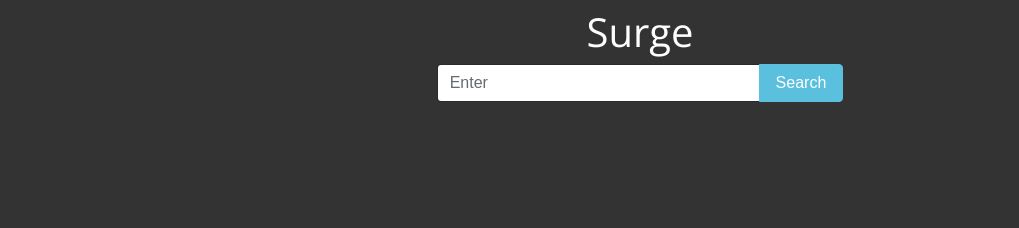
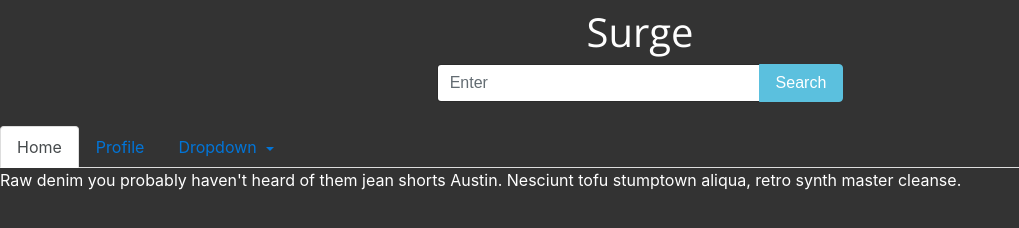
Before and after one commit to Sid-2D/YoutubeAPI, a website: page Front End/index.html in a window 1280 px wide. Shown: the whole page, without its empty margins (0-1019 px from the left). Drawn offline with nearby package versions, Linux system fonts and the light colour scheme.

Commit message:
Adding tabs design for future implementaion.

```diff
--- a/Front End/index.html
+++ b/Front End/index.html
@@ -30,6 +30,40 @@
         </div>
     </div>
     <div id="display">
+      <br>
+        <div class="bd-example bd-example-tabs" role="tabpanel">
+          <ul class="nav nav-tabs" id="myTab" role="tablist">
+            <li class="nav-item">
+              <a class="nav-link active" id="home-tab" data-toggle="tab" href="#home" role="tab" aria-controls="home" aria-expanded="true">Home</a>
+            </li>
+            <li class="nav-item">
+              <a class="nav-link" id="profile-tab" data-toggle="tab" href="#profile" role="tab" aria-controls="profile" aria-expanded="false">Profile</a>
+            </li>
+            <li class="nav-item dropdown">
+              <a class="nav-link dropdown-toggle" data-toggle="dropdown" href="#" role="button" aria-haspopup="true" aria-expanded="false">
+                Dropdown
+              </a>
+              <div class="dropdown-menu">
+                <a class="dropdown-item" id="dropdown1-tab" href="#dropdown1" role="tab" data-toggle="tab" aria-controls="dropdown1">@fat</a>
+                <a class="dropdown-item" id="dropdown2-tab" href="#dropdown2" role="tab" data-toggle="tab" aria-controls="dropdown2">@mdo</a>
+              </div>
+            </li>
+          </ul>
+          <div class="tab-content" id="myTabContent" style="color: #fff">
+            <div role="tabpanel" class="tab-pane fade active show" id="home" aria-labelledby="home-tab" aria-expanded="true">
+              <p>Raw denim you probably haven't heard of them jean shorts Austin. Nesciunt tofu stumptown aliqua, retro synth master cleanse.</p>
+            </div>
+            <div class="tab-pane fade" id="profile" role="tabpanel" aria-labelledby="profile-tab" aria-expanded="false" style="background-color: #fff">
+              <p>Food truck fixie locavore, accusamus mcsweeney's marfa nulla single-origin coffee squid. Exercitation +1 labore velit.</p>
+            </div>
+            <div class="tab-pane fade" id="dropdown1" role="tabpanel" aria-labelledby="dropdown1-tab">
+              <p>Etsy mixtape wayfarers, ethical wes anderson tofu before they sold out mcsweeney's organic lomo retro fanny pack lo-fi farm-to-table readymade.</p>
+            </div>
+            <div class="tab-pane fade" id="dropdown2" role="tabpanel" aria-labelledby="dropdown2-tab">
+              <p>Trust fund seitan letterpress, keytar raw denim keffiyeh etsy art party before they sold out master cleanse gluten-free squid scenester.</p>
+            </div>
+          </div>
+        </div>
     </div>
     <script type="text/javascript" src="main.js"></script>
 </body>
```
